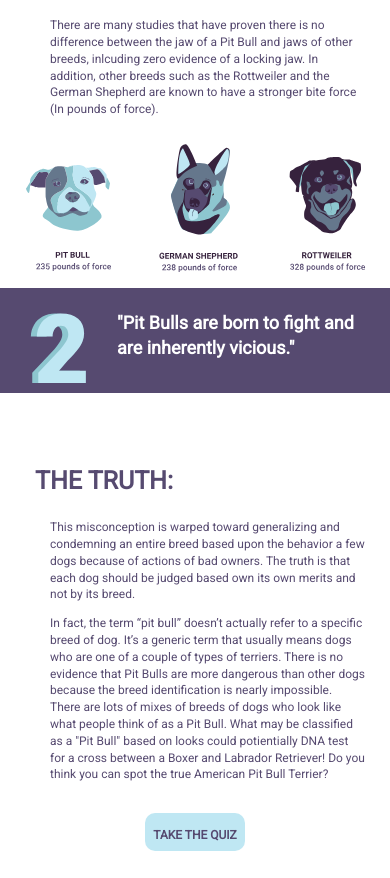
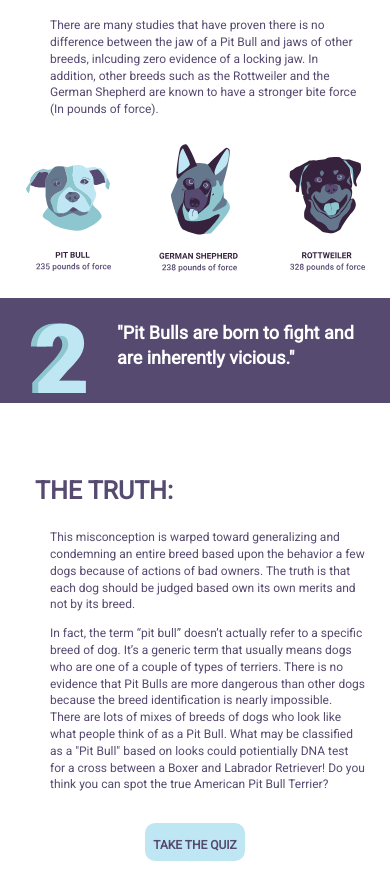
Before and after one commit to avebro809/PitBull, a plain HTML site: page index.html in a window 390 px wide. Shown: the part 1102-1980 px from the top of the page. Drawn offline with nearby package versions, Linux system fonts and the light colour scheme; a script that the page names is missing.

Commit message:
add padding to biteforce

```diff
--- a/css/main.css
+++ b/css/main.css
@@ -224,7 +224,9 @@ a:hover {
   transform: scale(1);
 }
 
-
+.biteforce {
+  padding-bottom: 150px;
+}
 
 
 .scale-in-center.element-in {
@@ -431,6 +433,9 @@ animation-delay: 0.5s;
   .pitbullthree {
     margin-bottom: -50px;
   }
+  .biteforce {
+    padding-bottom: 10px;
+  }
 }
 
 
--- a/index.html
+++ b/index.html
@@ -63,7 +63,9 @@ Rottweiler and the German Shepherd are known to have a stronger bite force (In p
     </p>
 
 <div class="scale-in-center" data-scrollin data-scroll-offset="500">
+  <div class="biteforce">
         <img src="biteforce-15.svg" alt="biteforce">
+    </div>
 </div>
 
 <div class="number">
```
